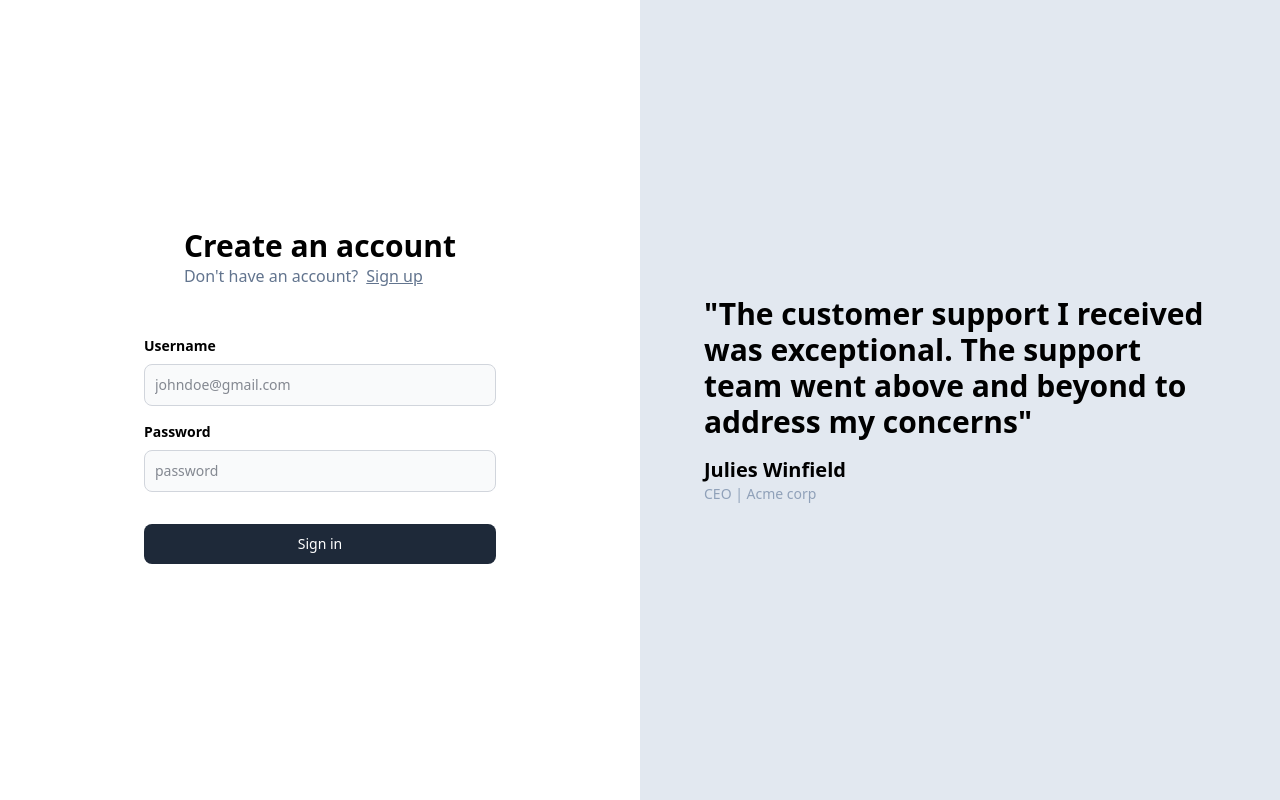
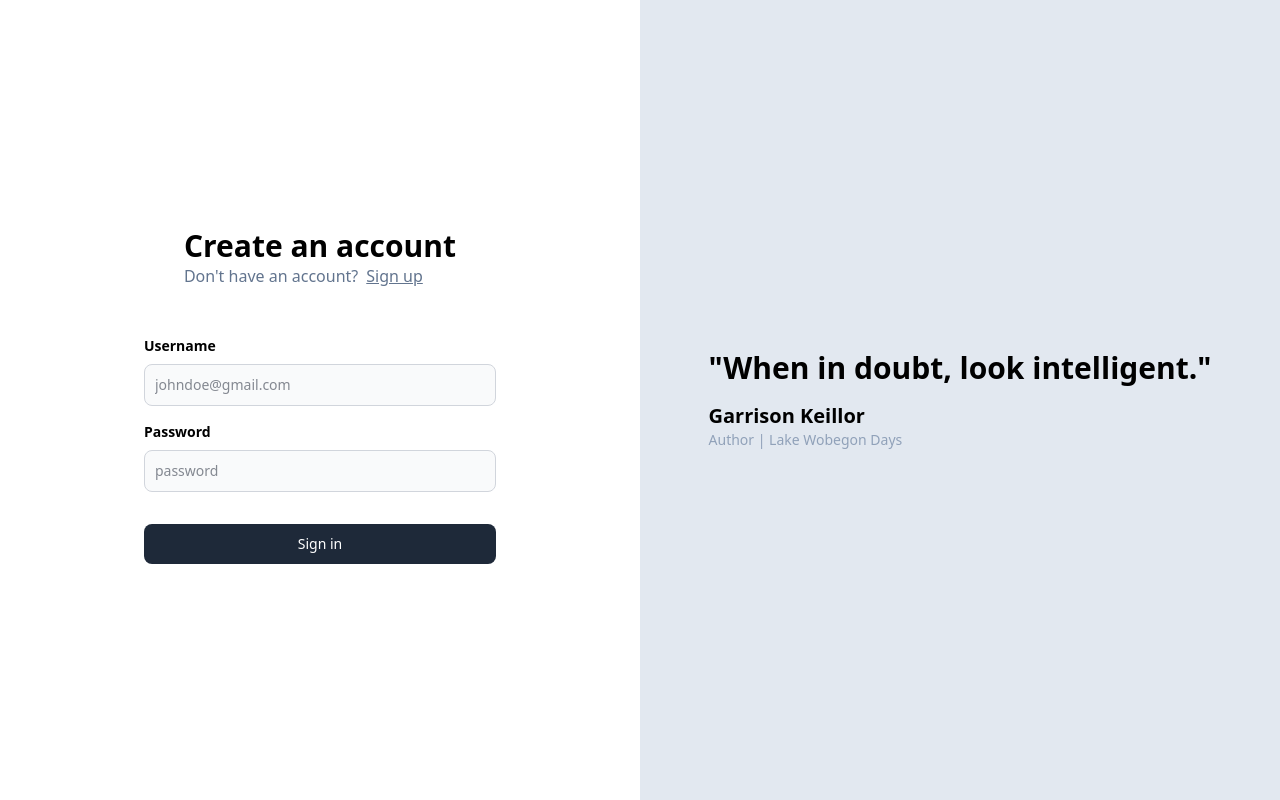
Before and after one commit to adi-85/Medium-clone, a React (Vite) app in the folder frontend/: page /signin in a window 1280 px wide. Built offline with nearby package versions, Linux system fonts and the light colour scheme; no server answers.

Commit message:
changed Quote.tsx

```diff
--- a/frontend/src/components/Quote.tsx
+++ b/frontend/src/components/Quote.tsx
@@ -3,13 +3,14 @@ export const Quote = () => {
         <div className="flex justify-center">
             <div className="max-w-lg">
                 <div className="text-3xl font-bold">
-                    "The customer support I received was exceptional. The support team went above and beyond to address my concerns"
+                    "When in doubt,
+                    look intelligent."
                 </div>
                 <div className="max-w-md text-xl font-semibold text-left mt-4">
-                    Julies Winfield
+                    Garrison Keillor
                 </div>
                 <div className="max-w-md text-sm font-light text-slate-400">
-                    CEO | Acme corp
+                    Author | Lake Wobegon Days
                 </div>
             </div>
         </div>
```
